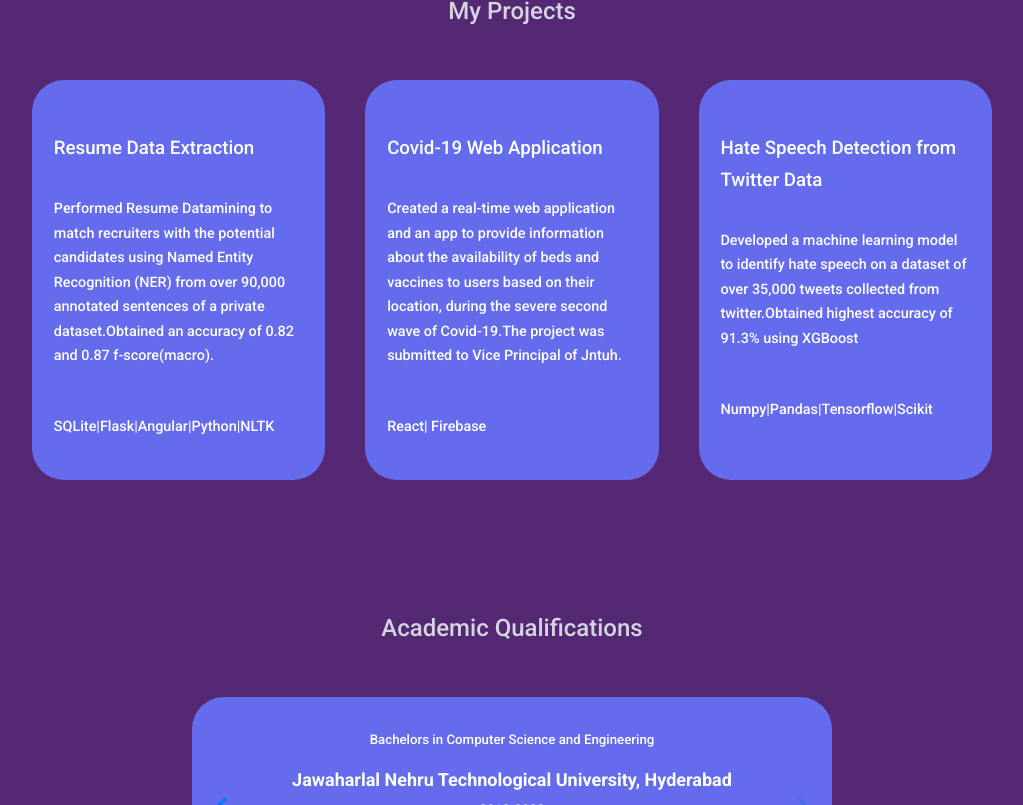
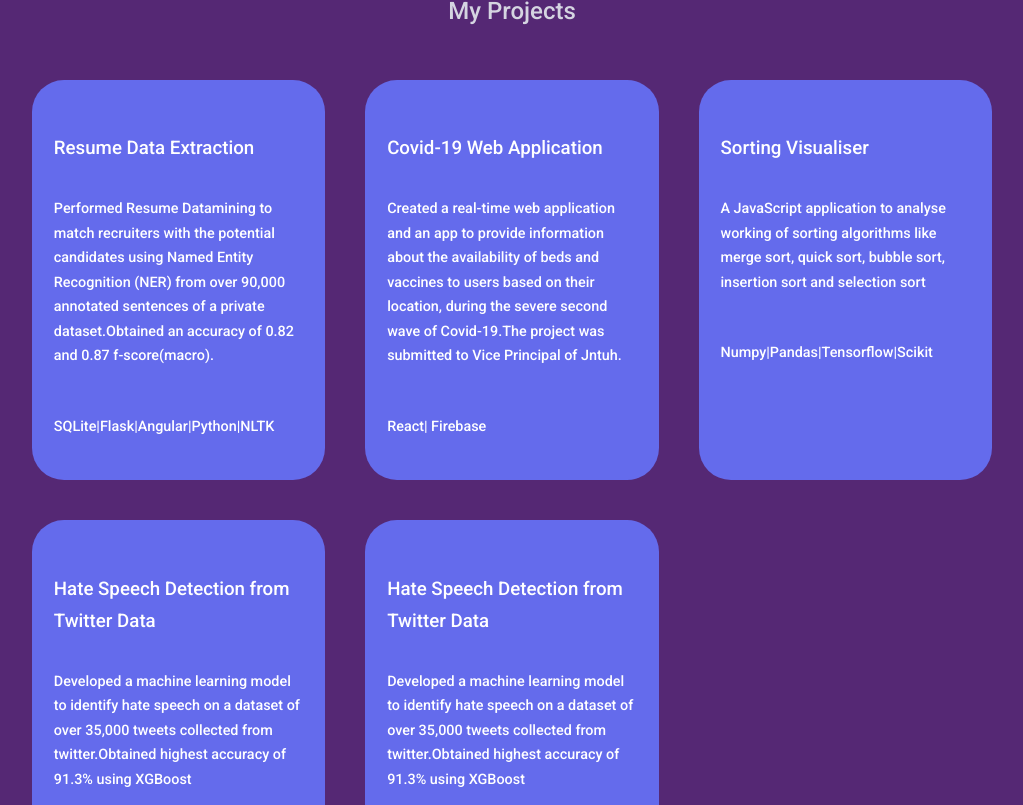
Before and after one commit to Aryan18k/Portfolio-Website, a React (Create React App) app: page / in a window 1280 px wide. Shown: the part 1935-2740 px from the top of the page, without its empty margins (128-1151 px from the left). Built offline with nearby package versions, Linux system fonts and the light colour scheme.

Commit message:
Update Portfolio.jsx

```diff
--- a/src/components/portfolio/Portfolio.jsx
+++ b/src/components/portfolio/Portfolio.jsx
@@ -20,6 +20,18 @@ const Portfolio = () => {
     },
     {
       id: 3,
+      title: 'Sorting Visualiser',
+      description: ' A JavaScript application to analyse working of sorting algorithms like merge sort, quick sort, bubble sort, insertion sort and selection sort',
+      technologies: 'Numpy|Pandas|Tensorflow|Scikit',
+    },
+    {
+      id: 4,
+      title: 'Hate Speech Detection from Twitter Data',
+      description: ' Developed a machine learning model to identify hate speech on a dataset of over 35,000 tweets collected from twitter.Obtained highest accuracy of 91.3% using XGBoost',
+      technologies: 'Numpy|Pandas|Tensorflow|Scikit',
+    },
+     {
+      id: 5,
       title: 'Hate Speech Detection from Twitter Data',
       description: ' Developed a machine learning model to identify hate speech on a dataset of over 35,000 tweets collected from twitter.Obtained highest accuracy of 91.3% using XGBoost',
       technologies: 'Numpy|Pandas|Tensorflow|Scikit',
```
